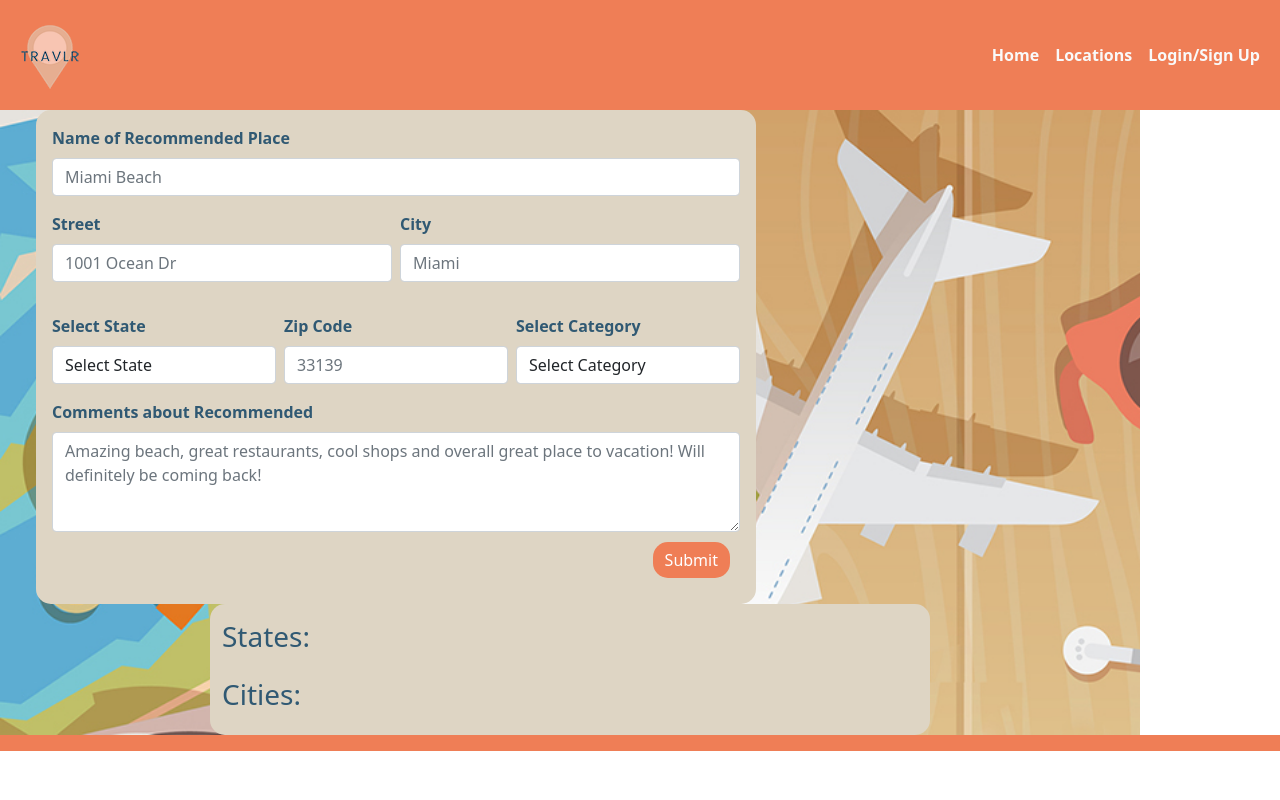
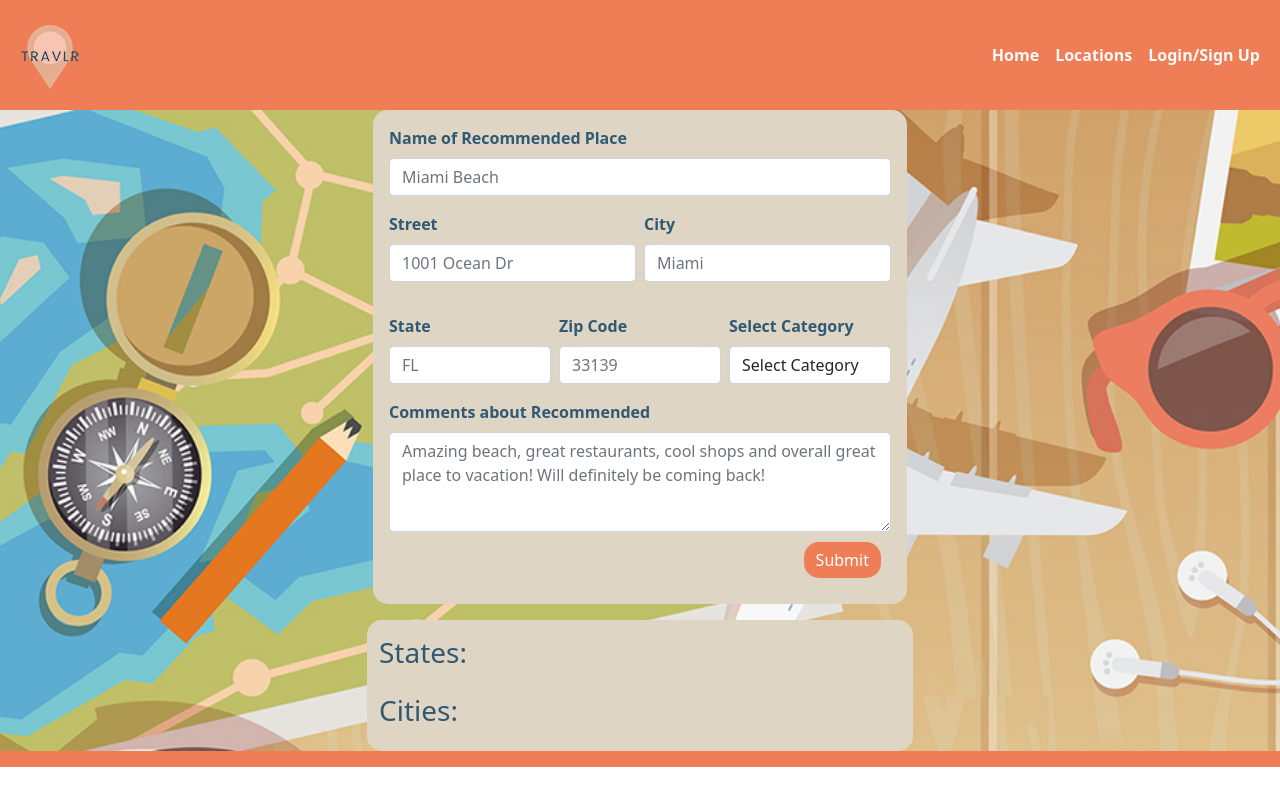
Before and after one commit to baloyd/travlr-project, a React (Create React App) app in the folder client/: page /HomePage in a window 1280 px wide. Built offline with nearby package versions, Linux system fonts and the light colour scheme.

Commit message:
Updated rendering of background image and made respoonsive

```diff
--- a/client/src/App.js
+++ b/client/src/App.js
@@ -10,11 +10,9 @@ import background from '../src/images/background.jpg';
 import Footer from './component/Footer';
 
 const sectionStyle = {
-width: "120%",
-height: "100%",
-backgroundImage: `url(${background})`,
-backgroundSize: "cover",
-margin: '0'
+  backgroundImage: `url(${background})`,
+  backgroundSize: "cover",
+  margin: '0'
 }
 
 const client = new ApolloClient({
@@ -38,11 +36,11 @@ const client = new ApolloClient({
           <>
           <NavBar />
           <Switch>
-            <Container style={sectionStyle}>
+            <div className='bg-image' style={sectionStyle}>
               <Route exact path='/' component={SignupPage} />
               <Route exact path='/LocationPage' component={LocationPage} />
               <Route exact path='/HomePage' component={Homepage} />
-            </Container>
+            </div>
               <Route render={() => <h1 className='display-2'>Wrong page!</h1>} />
 
           </Switch>
--- a/client/src/component/widgets/CreateRec.js
+++ b/client/src/component/widgets/CreateRec.js
@@ -7,7 +7,8 @@ import Modal from './Modal';
 const formStyle = {
     background: '#DED5C4',
     borderRadius: '15px',
-    width:'45rem'
+    marginLeft:'auto',
+    marginRight: 'auto'
 }
 const textColor = {
     color: '#305973',
@@ -90,8 +91,8 @@ const CreateRec = ()=>{
 
 
     return(
-        <Container>
-            <Form noValidate validated={validated} onSubmit={handleSubmit} className='p-3' style={formStyle}>
+        <Container className='col-md-6'>
+            <Form noValidate validated={validated} onSubmit={handleSubmit} className='p-3 mb-3' style={formStyle}>
 
                 <Form.Group as={Col} className="mb-3">
                     <Form.Label style={textColor}>Name of Recommended Place</Form.Label>
@@ -139,20 +140,17 @@ const CreateRec = ()=>{
                 </Row>
 
                 <Row className="g-2 mb-3">
-                    <Form.Group as={Col} required>
-                        <Form.Label style={textColor}>Select State</Form.Label>
+                    <Form.Group as={Col}>
+                        <Form.Label style={textColor}>State</Form.Label>
                         <Form.Control
-                            required
-                            name='type'
+                            name='state'
                             // value={formState.state}
                             // onChange={handleChange}
-                            as="select"
-                            type="select">
-                                <option value="">Select State</option>
-                                <option value="Activity">Florida</option>
-                        </Form.Control>
+                            type="text"
+                            placeholder="FL"
+                            required />
                         <Form.Control.Feedback type="invalid">
-                            Please choose a state.
+                            Please provide a valid state.
                         </Form.Control.Feedback>
                     </Form.Group>
 
--- a/client/src/component/widgets/LocationSuggestions.js
+++ b/client/src/component/widgets/LocationSuggestions.js
@@ -5,7 +5,6 @@ import { Container, Button } from 'react-bootstrap';
 const locationStyle = {
     background: '#DED5C4',
     borderRadius: '15px',
-    width:'45rem'
 }
 const textColor = {
     color: '#305973',
@@ -34,7 +33,7 @@ const LocationSuggestions =({ states = [], cities = [] })=>{
 
     return (
         <Container fluid>
-            <Container className='container-sm container-md' style={locationStyle}>
+            <Container className='col-md-6' style={locationStyle}>
                 {/* State Div Buttons */}
                 <div className='py-3' style={textColor}>
 
```
